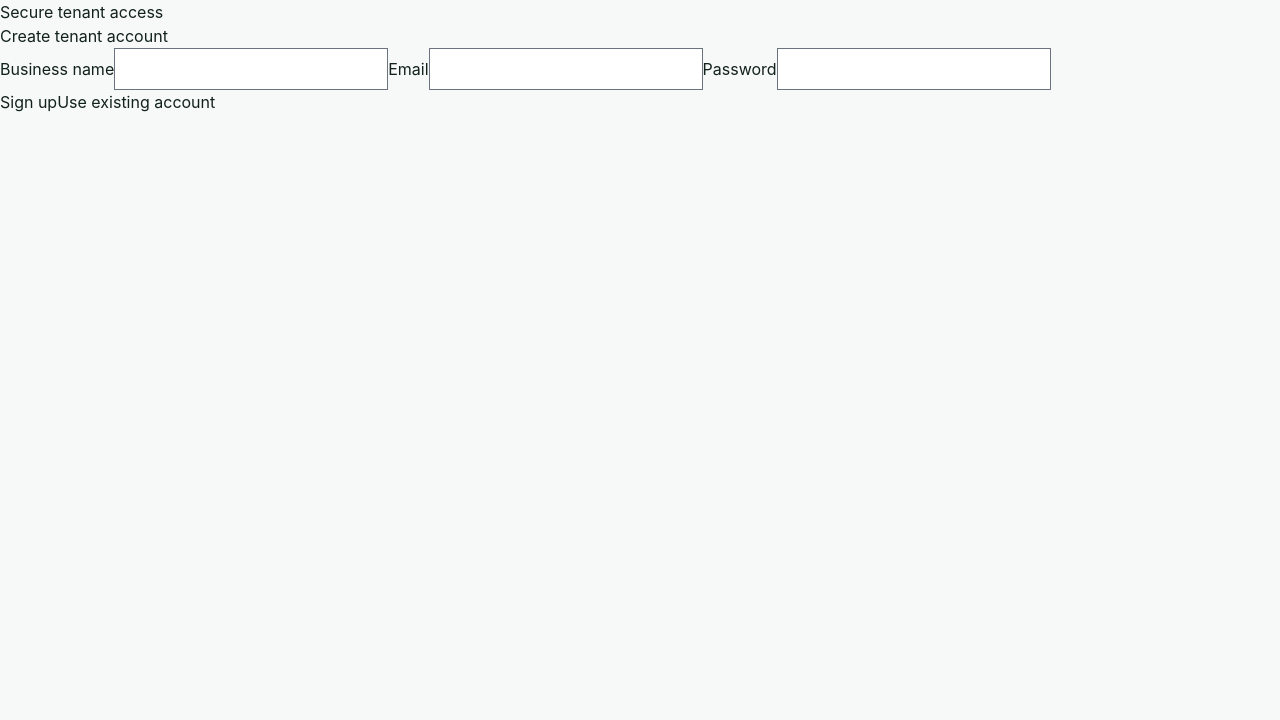
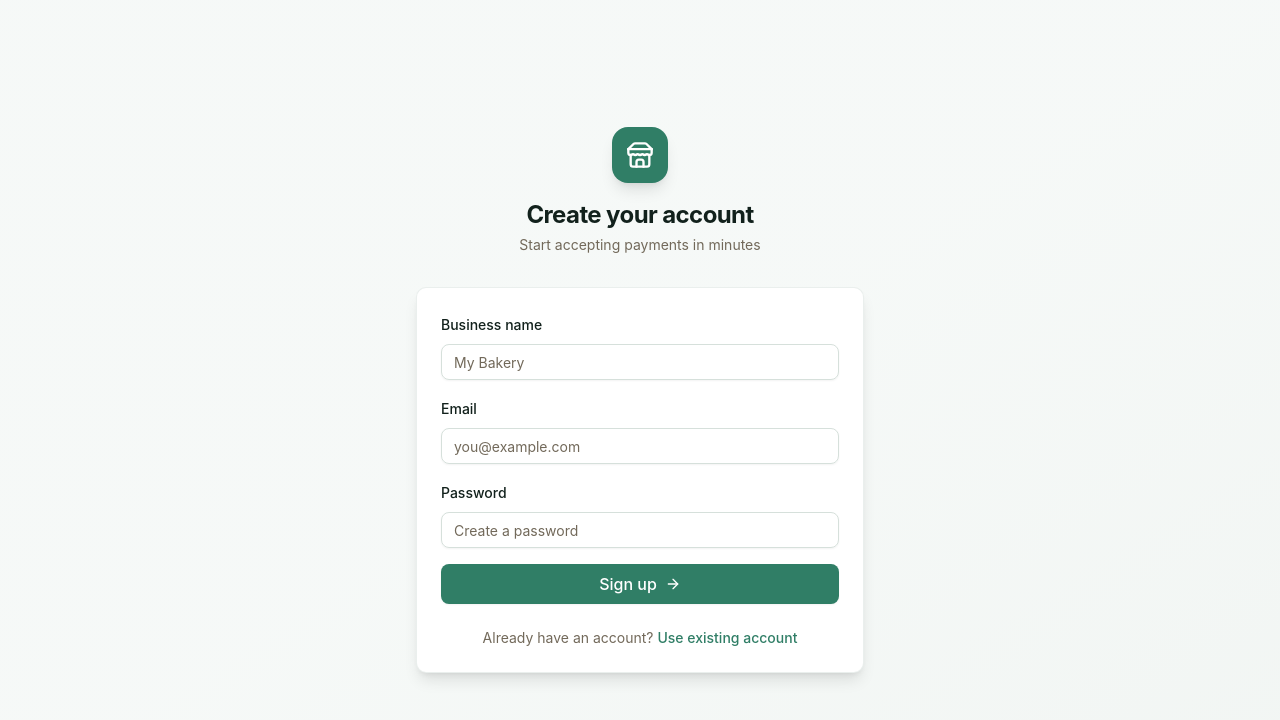
Before and after one commit to ArturoFrancoMozqueda/kova, a React (Vite) app in the folder frontend/: page /signup in a window 1280 px wide. Shown: the top 720 px of the page. Built offline with nearby package versions, Linux system fonts and the light colour scheme.

Commit message:
refactor(auth): migrate AuthView and VerifyEmailView to Tailwind and shadcn/ui

```diff
--- a/frontend/src/auth/AuthView.tsx
+++ b/frontend/src/auth/AuthView.tsx
@@ -3,6 +3,11 @@ import { Link, useNavigate } from "react-router-dom";
 import { copy } from "../i18n/messages";
 import { login, signup, verifyEmail } from "./api";
 import { useAuth } from "./useAuth";
+import { Button } from "@/components/ui/button";
+import { Input } from "@/components/ui/input";
+import { Label } from "@/components/ui/label";
+import { Card, CardContent } from "@/components/ui/card";
+import { AlertCircle, CheckCircle2, Loader2, ArrowRight, Store } from "lucide-react";
 
 type AuthMode = "login" | "signup";
 type ActionState = "idle" | "submitting" | "error" | "created" | "verified";
@@ -23,7 +28,7 @@ export default function AuthView({ mode }: { mode: AuthMode }) {
       if (mode === "login") {
         await login({ email, password });
         await refresh();
-        navigate("/register");
+        navigate("/");
         return;
       }
       const response = await signup({ email, password, tenant_name: tenantName });
@@ -45,84 +50,132 @@ export default function AuthView({ mode }: { mode: AuthMode }) {
   };
 
   return (
-    <main className="page auth-page">
-      <header className="hero">
-        <p className="eyebrow">{copy.auth.secureAccess}</p>
-        <h1>{mode === "login" ? copy.auth.loginTitle : copy.auth.signupTitle}</h1>
-      </header>
+    <main className="min-h-screen flex items-center justify-center bg-gradient-to-br from-background via-background to-muted/40 p-4">
+      <div className="w-full max-w-md animate-fade-in">
+        {/* Brand header */}
+        <div className="text-center mb-8">
+          <div className="inline-flex h-14 w-14 items-center justify-center rounded-2xl bg-primary text-primary-foreground font-extrabold text-lg shadow-lg mb-4">
+            <Store className="h-7 w-7" />
+          </div>
+          <h1 className="text-2xl font-bold tracking-tight">
+            {mode === "login" ? "Welcome back" : "Create your account"}
+          </h1>
+          <p className="text-sm text-muted-foreground mt-1">
+            {mode === "login"
+              ? "Sign in to your point of sale"
+              : "Start accepting payments in minutes"}
+          </p>
+        </div>
 
-      <section className="panel auth-panel">
-        <form onSubmit={(event) => void submit(event)}>
-          {mode === "signup" ? (
-            <label>
-              {copy.auth.tenantName}
-              <input
+        <Card className="shadow-lg border-border/50">
+          <CardContent className="p-6">
+            <form onSubmit={(event) => void submit(event)} className="space-y-4">
+              {mode === "signup" && (
+                <div className="space-y-2">
+                  <Label htmlFor="tenantName">{copy.auth.tenantName}</Label>
+                  <Input
+                    id="tenantName"
                     required
                     autoComplete="organization"
+                    placeholder="My Bakery"
                     value={tenantName}
                     onChange={(event) => setTenantName(event.target.value)}
                   />
-            </label>
-          ) : null}
-          <label>
-            {copy.auth.email}
-            <input
+                </div>
+              )}
+              <div className="space-y-2">
+                <Label htmlFor="email">{copy.auth.email}</Label>
+                <Input
+                  id="email"
                   required
                   type="email"
                   autoComplete="email"
+                  placeholder="you@example.com"
                   value={email}
                   onChange={(event) => setEmail(event.target.value)}
                 />
-          </label>
-          <label>
-            {copy.auth.password}
-            <input
+              </div>
+              <div className="space-y-2">
+                <Label htmlFor="password">{copy.auth.password}</Label>
+                <Input
+                  id="password"
                   required
                   type="password"
                   autoComplete={mode === "login" ? "current-password" : "new-password"}
+                  placeholder={mode === "login" ? "Enter your password" : "Create a password"}
                   value={password}
                   onChange={(event) => setPassword(event.target.value)}
                 />
-          </label>
-          <div className="button-row">
-            <button type="submit" disabled={state === "submitting"}>
-              {state === "submitting" ? copy.auth.submitting : mode === "login" ? copy.auth.login : copy.auth.signup}
-            </button>
-            <Link className="text-link" to={mode === "login" ? "/signup" : "/login"}>
+              </div>
+
+              <Button type="submit" className="w-full" size="lg" disabled={state === "submitting"}>
+                {state === "submitting" ? (
+                  <>
+                    <Loader2 className="h-4 w-4 animate-spin" />
+                    {copy.auth.submitting}
+                  </>
+                ) : (
+                  <>
+                    {mode === "login" ? copy.auth.login : copy.auth.signup}
+                    <ArrowRight className="h-4 w-4" />
+                  </>
+                )}
+              </Button>
+            </form>
+
+            {state === "error" && (
+              <div className="mt-4 flex items-center gap-2 rounded-lg bg-destructive/10 border border-destructive/20 px-3 py-2.5 text-sm text-destructive animate-fade-in">
+                <AlertCircle className="h-4 w-4 shrink-0" />
+                {copy.auth.operationError}
+              </div>
+            )}
+
+            {state === "created" && (
+              <div className="mt-4 space-y-3 animate-fade-in">
+                <div className="flex items-center gap-2 rounded-lg bg-success/10 border border-success/20 px-3 py-2.5 text-sm text-emerald-800">
+                  <CheckCircle2 className="h-4 w-4 shrink-0" />
+                  {verificationToken ? copy.auth.devVerifyReady : copy.auth.checkEmail}
+                </div>
+                {verificationToken && (
+                  <div className="space-y-2">
+                    <Label htmlFor="verificationToken">{copy.auth.verificationToken}</Label>
+                    <Input
+                      id="verificationToken"
+                      value={verificationToken}
+                      onChange={(event) => setVerificationToken(event.target.value)}
+                    />
+                    <Button
+                      variant="outline"
+                      onClick={() => void verify()}
+                      disabled={!verificationToken}
+                      className="w-full"
+                    >
+                      {copy.auth.verifyEmail}
+                    </Button>
+                  </div>
+                )}
+              </div>
+            )}
+
+            {state === "verified" && (
+              <div className="mt-4 flex items-center gap-2 rounded-lg bg-success/10 border border-success/20 px-3 py-2.5 text-sm text-emerald-800 animate-fade-in">
+                <CheckCircle2 className="h-4 w-4 shrink-0" />
+                {copy.auth.verified}
+              </div>
+            )}
+
+            <div className="mt-6 text-center text-sm text-muted-foreground">
+              {mode === "login" ? "Don't have an account?" : "Already have an account?"}{" "}
+              <Link
+                to={mode === "login" ? "/signup" : "/login"}
+                className="font-medium text-primary hover:underline underline-offset-4"
+              >
                 {mode === "login" ? copy.auth.needAccount : copy.auth.haveAccount}
               </Link>
             </div>
-        </form>
-
-        {state === "error" ? (
-          <p className="status-warn" role="alert">
-            {copy.auth.operationError}
-          </p>
-        ) : null}
-        {state === "created" ? (
-          <div className="notice-stack">
-            <p className="notice" role="status">
-              {verificationToken ? copy.auth.devVerifyReady : copy.auth.checkEmail}
-            </p>
-            {verificationToken ? (
-              <>
-                <label>
-                  {copy.auth.verificationToken}
-                  <input value={verificationToken} onChange={(event) => setVerificationToken(event.target.value)} />
-                </label>
-                <button type="button" onClick={() => void verify()} disabled={!verificationToken}>
-                  {copy.auth.verifyEmail}
-                </button>
-              </>
-            ) : null}
+          </CardContent>
+        </Card>
       </div>
-        ) : null}
-        {state === "verified" ? (
-          <p className="notice" role="status">
-            {copy.auth.verified}
-          </p>
-        ) : null}
-      </section>
     </main>
   );
 }
--- a/frontend/src/auth/VerifyEmailView.tsx
+++ b/frontend/src/auth/VerifyEmailView.tsx
@@ -2,6 +2,8 @@ import { useEffect, useState } from "react";
 import { useNavigate, useSearchParams } from "react-router-dom";
 import { copy } from "../i18n/messages";
 import { verifyEmail } from "./api";
+import { Card, CardContent } from "@/components/ui/card";
+import { CheckCircle2, AlertCircle, Loader2, Store } from "lucide-react";
 
 type State = "verifying" | "success" | "error" | "missing";
 
@@ -12,10 +14,7 @@ export default function VerifyEmailView() {
 
   useEffect(() => {
     const token = params.get("token");
-    if (!token) {
-      setState("missing");
-      return;
-    }
+    if (!token) { setState("missing"); return; }
     verifyEmail(token)
       .then(() => {
         setState("success");
@@ -25,29 +24,45 @@ export default function VerifyEmailView() {
   }, [navigate, params]);
 
   return (
-    <main className="page auth-page">
-      <header className="hero">
-        <p className="eyebrow">{copy.auth.secureAccess}</p>
-        <h1>{copy.auth.verifyEmail}</h1>
-      </header>
-      <section className="panel auth-panel">
-        {state === "verifying" && <p>{copy.auth.submitting}…</p>}
+    <main className="min-h-screen flex items-center justify-center bg-gradient-to-br from-background via-background to-muted/40 p-4">
+      <div className="w-full max-w-md animate-fade-in">
+        <div className="text-center mb-8">
+          <div className="inline-flex h-14 w-14 items-center justify-center rounded-2xl bg-primary text-primary-foreground font-extrabold text-lg shadow-lg mb-4">
+            <Store className="h-7 w-7" />
+          </div>
+          <h1 className="text-2xl font-bold tracking-tight">{copy.auth.verifyEmail}</h1>
+        </div>
+
+        <Card className="shadow-lg border-border/50">
+          <CardContent className="p-6 text-center">
+            {state === "verifying" && (
+              <div className="flex flex-col items-center gap-3 py-4">
+                <Loader2 className="h-8 w-8 text-primary animate-spin" />
+                <p className="text-muted-foreground">{copy.auth.submitting}...</p>
+              </div>
+            )}
             {state === "success" && (
-          <p className="notice" role="status">
-            {copy.auth.verified}
-          </p>
+              <div className="flex flex-col items-center gap-3 py-4 animate-fade-in">
+                <CheckCircle2 className="h-10 w-10 text-emerald-500" />
+                <p className="font-medium text-emerald-800">{copy.auth.verified}</p>
+                <p className="text-xs text-muted-foreground">Redirecting to login...</p>
+              </div>
             )}
             {state === "error" && (
-          <p className="status-warn" role="alert">
-            {copy.auth.operationError}
-          </p>
+              <div className="flex flex-col items-center gap-3 py-4 animate-fade-in">
+                <AlertCircle className="h-10 w-10 text-destructive" />
+                <p className="font-medium text-destructive">{copy.auth.operationError}</p>
+              </div>
             )}
             {state === "missing" && (
-          <p className="status-warn" role="alert">
-            Missing verification token.
-          </p>
+              <div className="flex flex-col items-center gap-3 py-4 animate-fade-in">
+                <AlertCircle className="h-10 w-10 text-destructive" />
+                <p className="font-medium text-destructive">Missing verification token.</p>
+              </div>
             )}
-      </section>
+          </CardContent>
+        </Card>
+      </div>
     </main>
   );
 }
```
Lines whose indentation alone changed are shown as unchanged.
